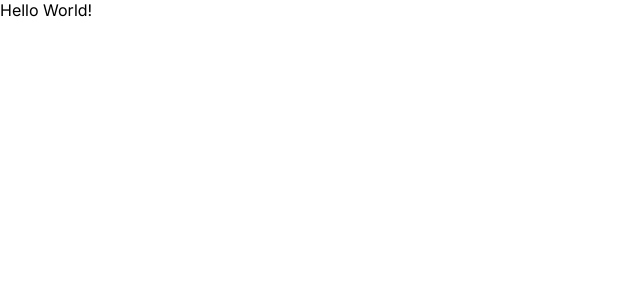
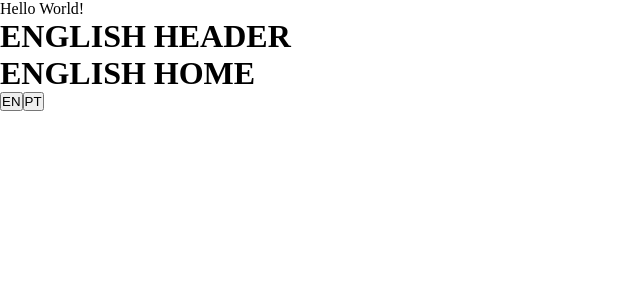
Before and after one commit to caumaria/cau-website, a Next.js app in the folder cau-website/: page / in a window 1280 px wide. Shown: the top 300 px of the page, without its empty margins (0-640 px from the left). Built offline with nearby package versions, Linux system fonts and the light colour scheme.

Commit message:
feat i18next handle language

```diff
--- /dev/null
+++ b/cau-website/src/app/component/Navbar/Navbar.jsx
@@ -0,0 +1,20 @@
+'use client'
+import React from 'react'
+import { useTranslation } from 'react-i18next'
+
+export default function Navbar() {
+    const [t, i18n] = useTranslation("global");
+
+    const handleLanguage = (lang) => {
+        i18n.changeLanguage(lang);
+    }
+
+  return (
+    <div>
+      <h1>{t("header.title")}</h1>
+      <h1>{t("home.title")}</h1>
+      <button onClick={() => handleLanguage("en")}>EN</button>
+      <button onClick={() => handleLanguage("ptbr")}>PT</button>
+    </div>
+  )
+}
--- /dev/null
+++ b/cau-website/src/app/data/translation/en/global.json
@@ -0,0 +1,8 @@
+{
+    "header": {
+        "title": "ENGLISH HEADER"
+    },
+    "home": {
+        "title": "ENGLISH HOME"
+    }
+}
--- /dev/null
+++ b/cau-website/src/app/data/translation/ptbr/global.json
@@ -0,0 +1,8 @@
+{
+    "header": {
+        "title": "CABEÇALHO PORTUGUÊS"
+    },
+    "home": {
+        "title": "PÁGINA INICIAL"
+    }
+}
--- a/cau-website/src/app/layout.tsx
+++ b/cau-website/src/app/layout.tsx
@@ -1,13 +1,22 @@
-import type { Metadata } from "next";
-import { Inter } from "next/font/google";
+'use client'
 import "./globals.css";
+import i18next from "i18next";
+import global_en from "../app/data/translation/en/global.json";
+import global_ptbr from "../app/data/translation/ptbr/global.json";
+import { I18nextProvider } from "react-i18next";
 
-const inter = Inter({ subsets: ["latin"] });
-
-export const metadata: Metadata = {
-  title: "Create Next App",
-  description: "Generated by create next app",
-};
+i18next.init({
+  interpolation: { escapeValue: true },
+  lng: "en",
+  resources: {
+    en: {
+      global: global_en,
+    },
+    ptbr: {
+      global: global_ptbr,
+    },
+  },
+});
 
 export default function RootLayout({
   children,
@@ -16,7 +25,10 @@ export default function RootLayout({
 }>) {
   return (
     <html lang="en">
-      <body className={inter.className}>{children}</body>
+      <head title="Developer Cau website & blog"/>
+      <I18nextProvider i18n={i18next}>
+        <body>{children}</body>
+      </I18nextProvider>
     </html>
   );
 }
--- a/cau-website/src/app/page.tsx
+++ b/cau-website/src/app/page.tsx
@@ -1,7 +1,10 @@
+import Navbar from "../app/component/Navbar/Navbar";
+
 export default function Home() {
   return (
     <main>
       <p>Hello World!</p>
+      <Navbar />
     </main>
   );
 }
```
Also changed, not shown: cau-website/package.json (+5 -3 lines), cau-website/.eslintrc.json, 1 other file (tests, documents, lock files or other folders).
